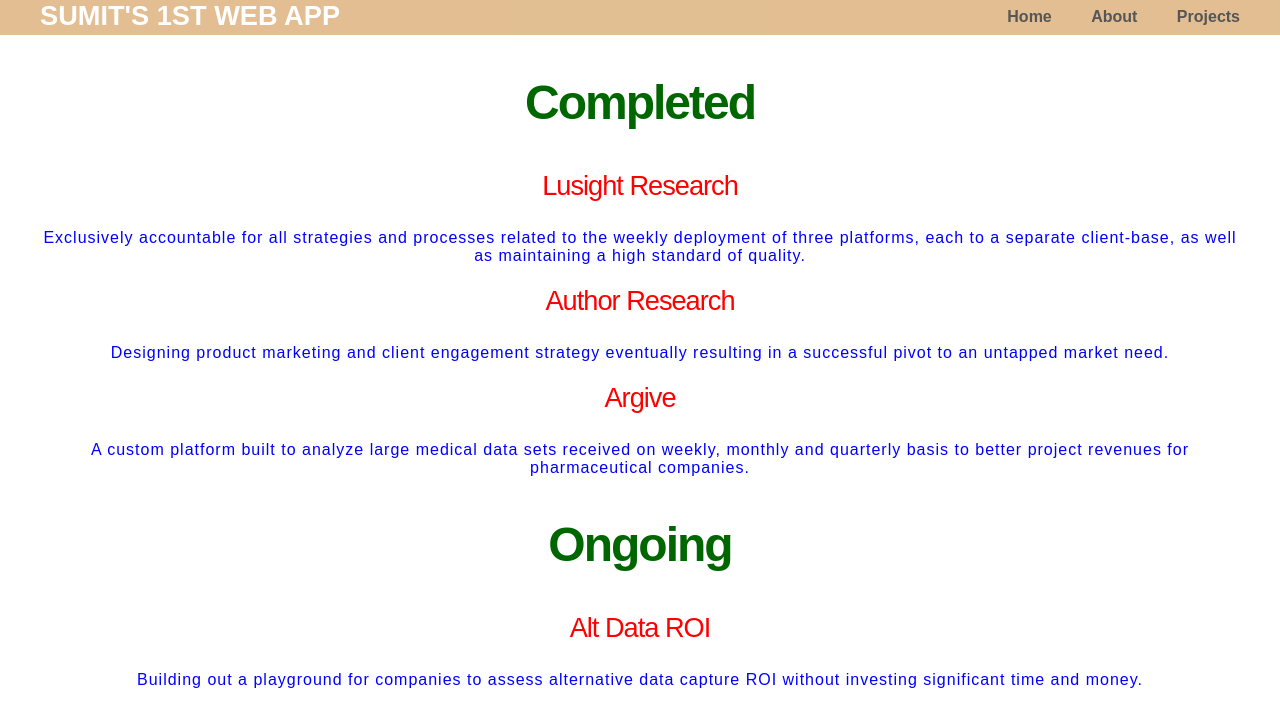
After one commit to ktxmatrix/sumitmadan, a Flask app: page /projects/ in a window 1280 px wide. The commit adds this page. Shown: the top 727 px of the page. Run offline with Flask 2, Linux system fonts and the light colour scheme.

Commit message:
Checking in a Projects page and changing some css

```diff
--- a/script1.py
+++ b/script1.py
@@ -13,6 +13,10 @@
 def about(): # defines what our web home page will do
     return render_template("about.html")
 
+@app.route('/projects/')
+def projects(): # defines what our web home page will do
+    return render_template("projects.html")
+
 # When you execite the script, python assigns the name __main__
 if __name__ == "__main__":
     app.run(debug=True) # Would not be executed if the script was imported from somewhere else
--- a/static/css/main.css
+++ b/static/css/main.css
@@ -65,10 +65,20 @@
 h3 {
   font-size: 1.7em;
   font-weight: 100;
-  margin-top: 30px;
+  margin-top: 20px;
   text-align: center;
   letter-spacing: -1px;
-  color: #999;
+  color: red;
+}
+
+article {
+  font-size: 1em;
+  font-weight: 60;
+  margin-top: 10px;
+  margin-bottom: 20px;
+  text-align: center;
+  letter-spacing: 1px;
+  color: blue;
 }
 
 .menu {
--- a/templates/layout.html
+++ b/templates/layout.html
@@ -12,6 +12,7 @@
           <ul class="menu">
             <li><a href="{{ url_for('home') }}">Home</a></li>
             <li><a href="{{ url_for('about') }}">About</a></li>
+            <li><a href="{{ url_for('projects') }}">Projects</a></li>
           </ul>
         </nav></strong>
       </div>
--- /dev/null
+++ b/templates/projects.html
@@ -0,0 +1,23 @@
+{%extends "layout.html"%}
+{%block content%}
+
+<div class="projects">
+  <h2>Completed</h2>
+    <h3>Lusight Research</h3>
+      <article> Exclusively accountable for all strategies and processes related to the weekly deployment of three platforms, each to a separate client-base, as well as maintaining a high standard of quality.
+      </article>
+    <h3>Author Research</h3>
+      <article> Designing product marketing and client engagement strategy eventually resulting in a successful pivot to an untapped market need.
+      </article>
+    <h3>Argive</h3>
+      <article> A custom platform built to analyze large medical data sets received on weekly, monthly and quarterly basis to better project revenues for pharmaceutical companies.
+      </article>
+
+  <h2>Ongoing</h2>
+    <h3>Alt Data ROI</h3>
+      <article> Building out a playground for companies to assess alternative data capture ROI without investing significant time and money.
+      </article>
+
+</div>
+
+{%endblock%}
```
